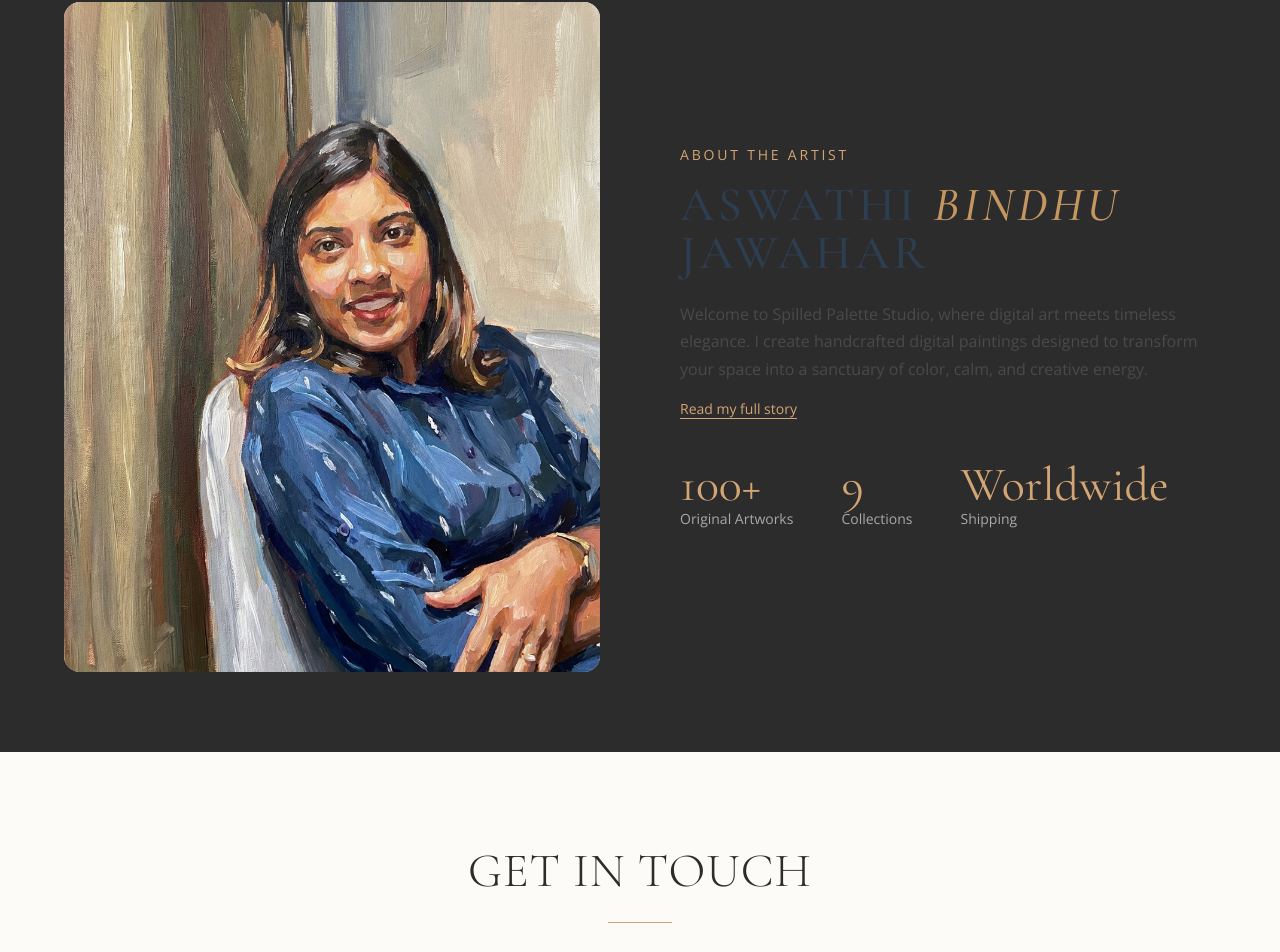
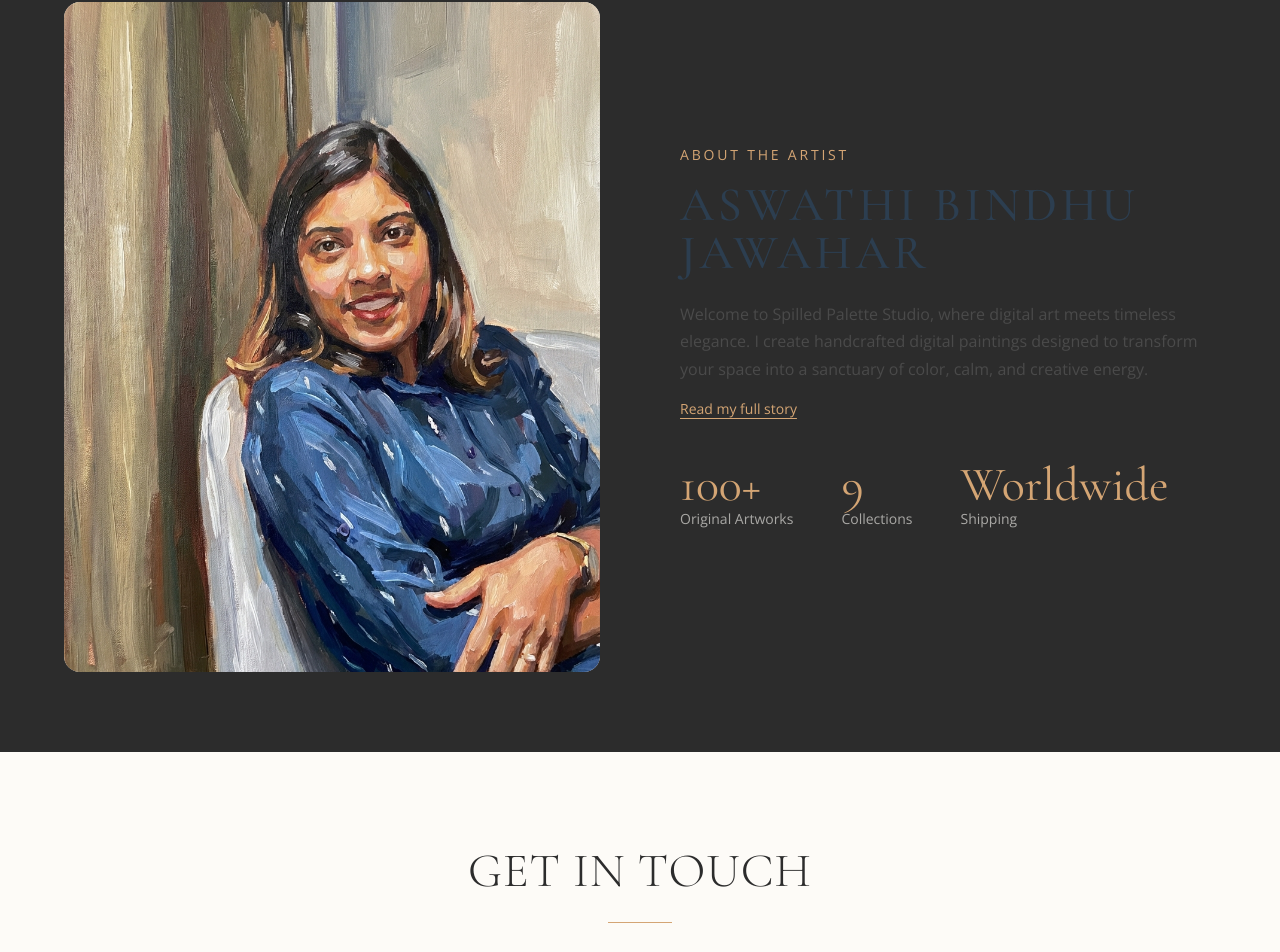
Before and after one commit to daredeep33/spilledpalettestudio, a Next.js app: page / in a window 1280 px wide. Shown: the part 2770-3722 px from the top of the page. Built offline with nearby package versions, Linux system fonts and the light colour scheme.

Commit message:
Fix: same color for full name

```diff
--- a/components/AboutArtist.tsx
+++ b/components/AboutArtist.tsx
@@ -39,7 +39,7 @@ export default function AboutArtist() {
             </p>
 
             <h2 className="font-serif text-4xl sm:text-5xl mb-6">
-              Aswathi <span className="italic" style={{ color: '#C49660' }}>Bindhu</span> Jawahar
+              Aswathi Bindhu Jawahar
             </h2>
 
             <div className="space-y-4 text-[#FDFBF7]/80 leading-relaxed">
```
